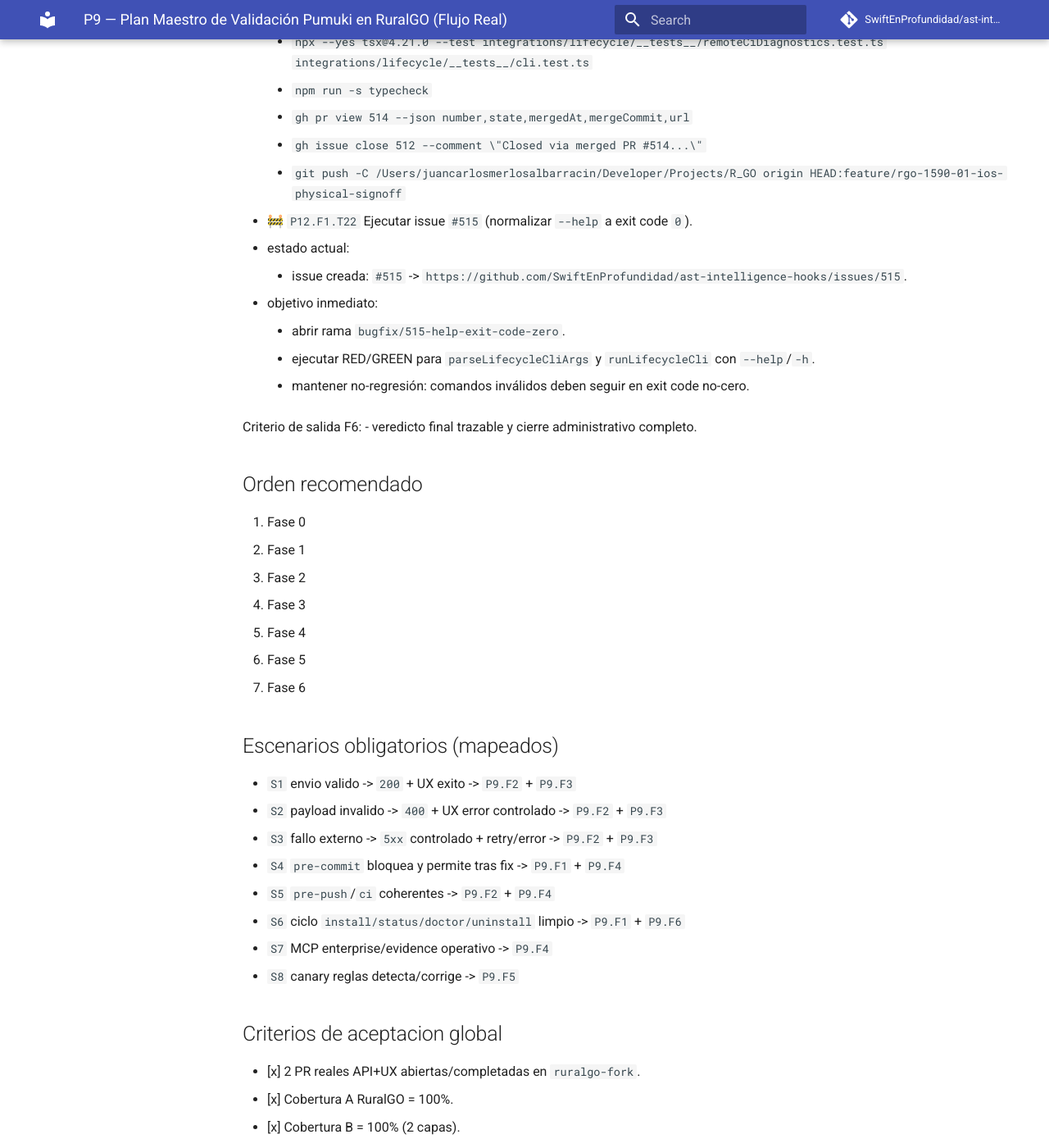
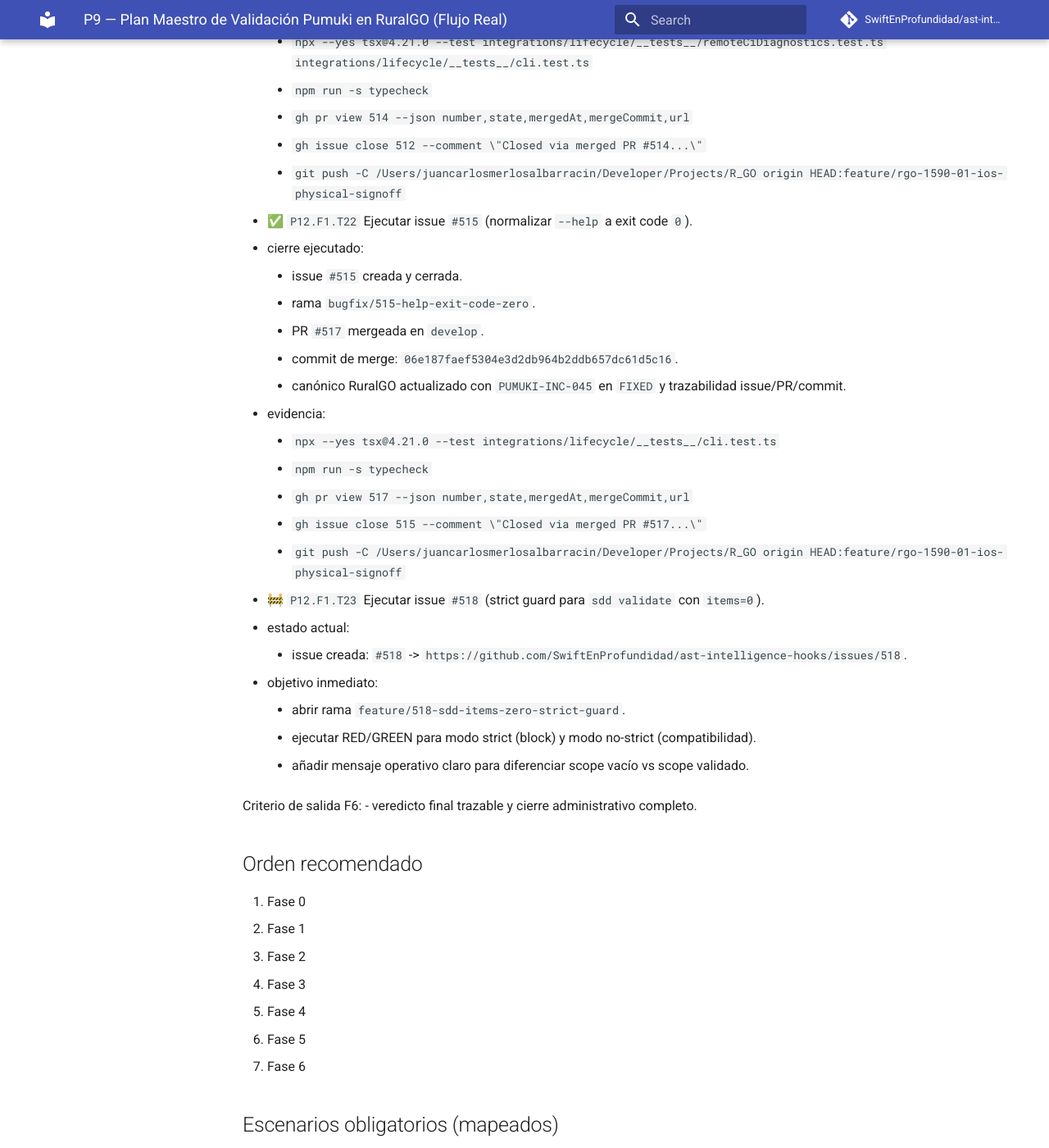
Before and after one commit to SwiftEnProfundidad/ast-intelligence-hooks, an MkDocs documentation site: the page built from docs/seguimiento-completo-validacion-ruralgo-03-03-2026.md, in a window 1280 px wide and 1400 px high, scrolled down 36245 px. Shown: the whole window at 82% size. Built offline with MkDocs 1.6.1 and Material for MkDocs 9.7.7, drawn with Linux system fonts in a browser that asks for light colours; comment, search, counter and statistics services are not loaded.

Commit message:
docs(tracking): close P12 T22 and activate P12 T23

```diff
--- a/docs/seguimiento-completo-validacion-ruralgo-03-03-2026.md
+++ b/docs/seguimiento-completo-validacion-ruralgo-03-03-2026.md
@@ -1016,13 +1016,26 @@ Criterio de salida F5:
     - `gh pr view 514 --json number,state,mergedAt,mergeCommit,url`
     - `gh issue close 512 --comment \"Closed via merged PR #514...\"`
     - `git push -C /Users/juancarlosmerlosalbarracin/Developer/Projects/R_GO origin HEAD:feature/rgo-1590-01-ios-physical-signoff`
-- 🚧 `P12.F1.T22` Ejecutar issue `#515` (normalizar `--help` a exit code `0`).
+- ✅ `P12.F1.T22` Ejecutar issue `#515` (normalizar `--help` a exit code `0`).
+  - cierre ejecutado:
+    - issue `#515` creada y cerrada.
+    - rama `bugfix/515-help-exit-code-zero`.
+    - PR `#517` mergeada en `develop`.
+    - commit de merge: `06e187faef5304e3d2db964b2ddb657dc61d5c16`.
+    - canónico RuralGO actualizado con `PUMUKI-INC-045` en `FIXED` y trazabilidad issue/PR/commit.
+  - evidencia:
+    - `npx --yes tsx@4.21.0 --test integrations/lifecycle/__tests__/cli.test.ts`
+    - `npm run -s typecheck`
+    - `gh pr view 517 --json number,state,mergedAt,mergeCommit,url`
+    - `gh issue close 515 --comment \"Closed via merged PR #517...\"`
+    - `git push -C /Users/juancarlosmerlosalbarracin/Developer/Projects/R_GO origin HEAD:feature/rgo-1590-01-ios-physical-signoff`
+- 🚧 `P12.F1.T23` Ejecutar issue `#518` (strict guard para `sdd validate` con `items=0`).
   - estado actual:
-    - issue creada: `#515` -> `https://github.com/SwiftEnProfundidad/ast-intelligence-hooks/issues/515`.
+    - issue creada: `#518` -> `https://github.com/SwiftEnProfundidad/ast-intelligence-hooks/issues/518`.
   - objetivo inmediato:
-    - abrir rama `bugfix/515-help-exit-code-zero`.
-    - ejecutar RED/GREEN para `parseLifecycleCliArgs` y `runLifecycleCli` con `--help`/`-h`.
-    - mantener no-regresión: comandos inválidos deben seguir en exit code no-cero.
+    - abrir rama `feature/518-sdd-items-zero-strict-guard`.
+    - ejecutar RED/GREEN para modo strict (block) y modo no-strict (compatibilidad).
+    - añadir mensaje operativo claro para diferenciar scope vacío vs scope validado.
 
 Criterio de salida F6:
 - veredicto final trazable y cierre administrativo completo.
```
Also changed, not shown: docs/registro-maestro-de-seguimiento.md (+1 -1 lines).
